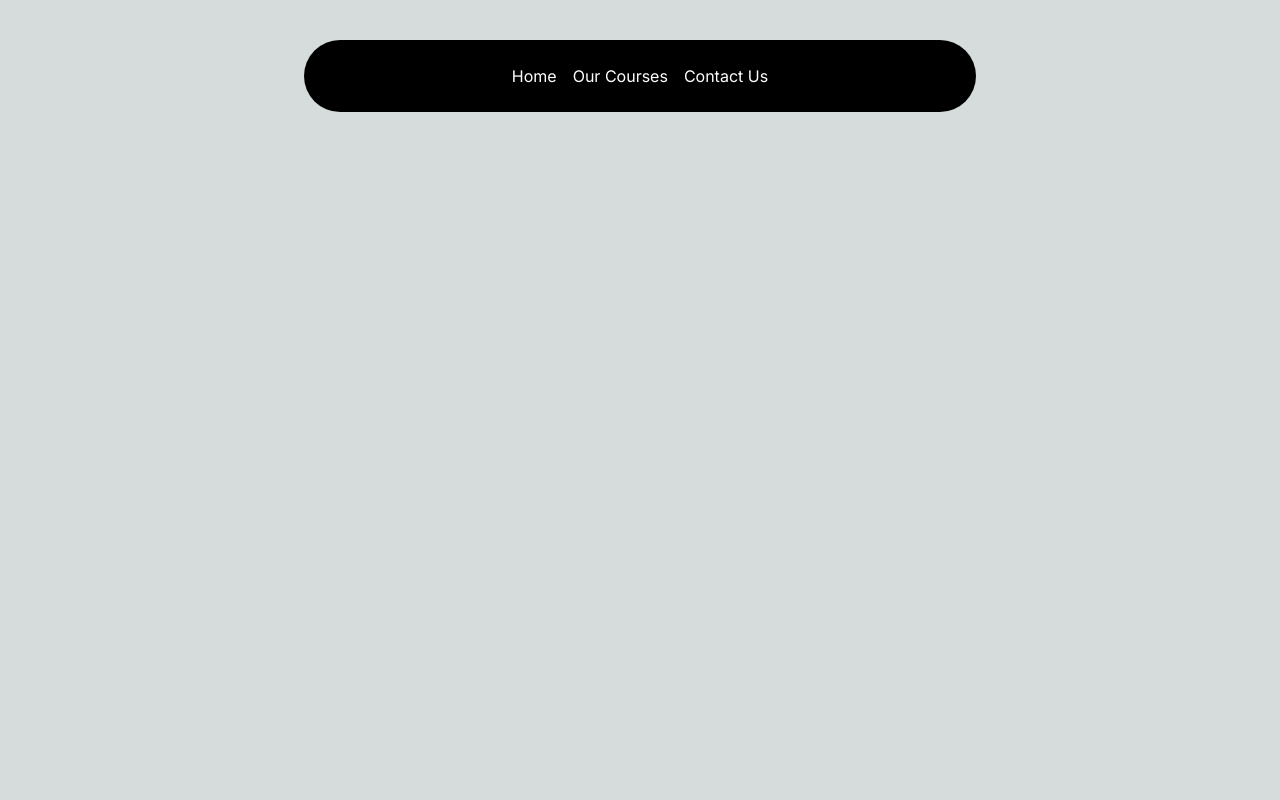
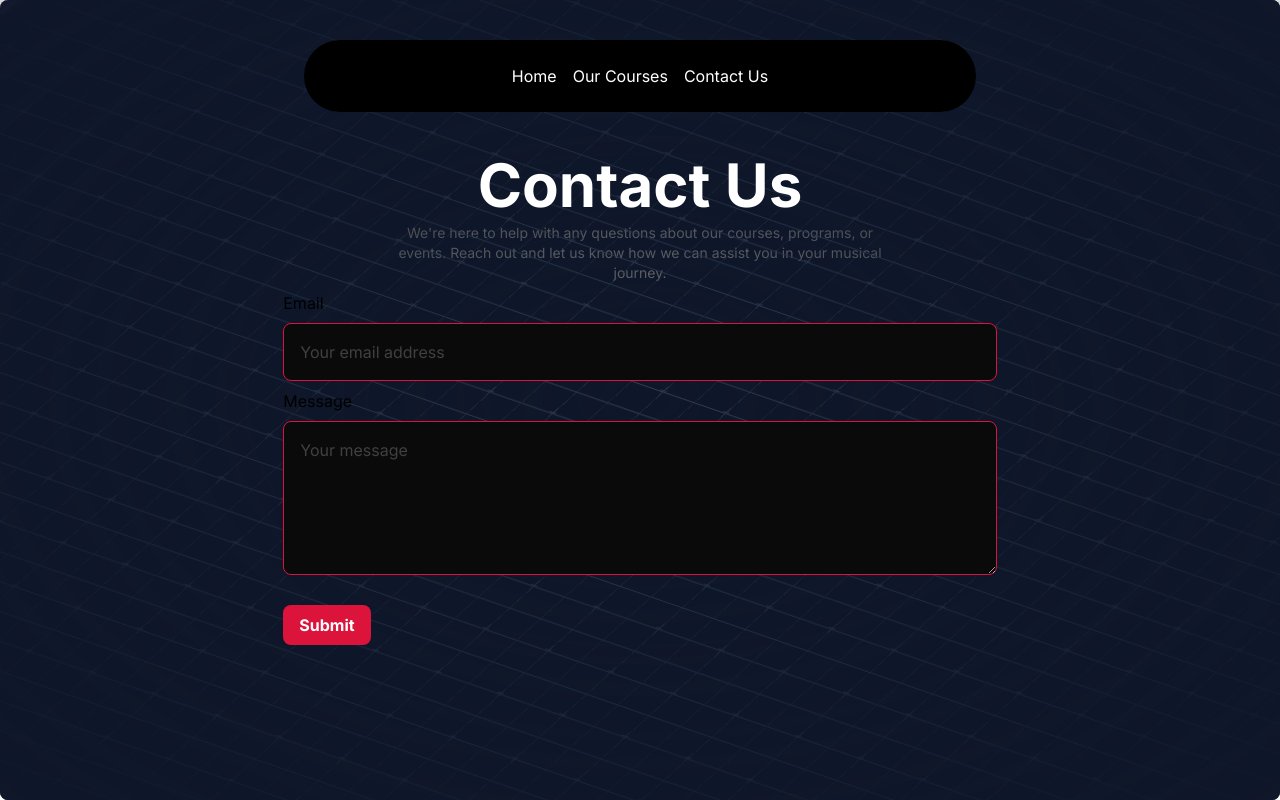
Before and after one commit to prahul25/music_courseapp, a Next.js app: page /contact in a window 1280 px wide. Built offline with nearby package versions, Linux system fonts and the light colour scheme.

Commit message:
completed contact-us section

```diff
--- a/src/app/contact/page.tsx
+++ b/src/app/contact/page.tsx
@@ -1,11 +1,43 @@
-import React from 'react'
+'use client'
+import { Boxes } from '@/components/ui/background-boxes'
+import React, { FormEvent } from 'react'
 
-function page() {
+function ContactPage() {
+  const [email,setEmail] = React.useState("")
+  const [text,setText] = React.useState("")
+  function submitHandler(event:FormEvent) {
+    event.preventDefault()
+    setEmail("")
+    setText("")
+    alert('Successfully form submitted')
+  }
   return (
-    <div>
+    <div className="h-screen relative w-full overflow-hidden bg-slate-900 flex flex-col items-center justify-center rounded-lg">
+      <div className="absolute inset-0 w-full h-full bg-slate-900 z-20 [mask-image:radial-gradient(transparent,white)] pointer-events-none" />
 
+      <Boxes/>
+      <div className='flex justify-center flex-col items-center'>
+          <h1 className='text-lg md:text-6xl text-white font-bold relative z-20'>Contact Us</h1>
+          <p className="text-neutral-500 max-w-lg mx-auto my-2 text-sm text-center">
+          We&apos;re here to help with any questions about our courses,
+          programs, or events. Reach out and let us know how we can assist you
+          in your musical journey.
+        </p>
+        <form onSubmit={submitHandler} className='relative z-20'>
+          <label htmlFor="mail" className='mt-10 mb-20'>Email</label>
+          <input type="email" name="mail" id="mail" value={email} onChange={(e) =>(setEmail(e.target.value))} placeholder="Your email address"
+            className="rounded-lg border border-neutral-800 my-2 dark:border-[#DC143C] focus:ring-2 focus:ring-teal-500 w-full p-4 bg-neutral-950 placeholder:text-neutral-700"
+            required/>
+          <label htmlFor="textTag">Message</label>
+          <textarea name="textTag" id="textTag" value={text} onChange={(e) =>(setText(e.target.value))} placeholder="Your message"
+            className="rounded-lg border border-neutral-800 my-2 dark:border-[#DC143C] focus:ring-2 focus:ring-teal-500 w-full p-4 bg-neutral-950 placeholder:text-neutral-700"
+            rows={5}
+            required></textarea>
+          <button type="submit" className='mt-4 bg-[#DC143C] hover:bg-[#a31232] text-white font-bold py-2 px-4 rounded-lg focus:bg-teal-500 transition-colors duration-300'>Submit</button>
+        </form>
+      </div>
     </div>
   )
 }
 
-export default page
+export default ContactPage
--- a/src/app/courses/page.tsx
+++ b/src/app/courses/page.tsx
@@ -1,6 +1,5 @@
 import React from 'react'
 import Image from "next/image";
-import Link from "next/link";
 import { CardBody, CardContainer, CardItem } from '@/components/ui/3d-card';
 import courseData from "@/data/music_courses.json"
 
@@ -23,17 +22,17 @@
       <div className='flex flex-wrap justify-center'>
         {courseData.courses.map((course)=>(
           <CardContainer key={course.id} className='inter-var m-6'>
-            <CardBody  className="bg-gray-50 relative group/card  dark:hover:shadow-2xl dark:hover:shadow-emerald-500/[0.1] dark:bg-black dark:border-white/[0.2] border-black/[0.1] w-auto sm:w-[30rem] h-auto rounded-xl p-6 border">
+            <CardBody  className="bg-gray-50 relative group/card dark:hover:shadow-2xl dark:hover:shadow-emerald-500/[0.1] dark:bg-[#800000] dark:border-[#DC143C] border-black/[0.1] w-auto sm:w-[30rem] h-auto rounded-xl p-6 border">
             <CardItem
           translateZ="50"
-          className="text-xl font-bold text-neutral-600 dark:text-white"
+          className="text-xl font-bold text-neutral-600 dark:text-[#F7E7CE]"
         >
           {course.title}
         </CardItem>
         <CardItem
           as="p"
           translateZ="60"
-          className="text-neutral-500 text-sm max-w-sm mt-2 dark:text-neutral-300"
+          className="text-[#C9C9C9] text-sm max-w-sm mt-2 dark:text-neutral-300"
         >
         {course.description}
         </CardItem>
--- /dev/null
+++ b/src/components/ui/background-boxes.tsx
@@ -0,0 +1,76 @@
+"use client";
+import React from "react";
+import { motion } from "framer-motion";
+import { cn } from "@/lib/utils";
+
+export const BoxesCore = ({ className, ...rest }: { className?: string }) => {
+  const rows = new Array(150).fill(1);
+  const cols = new Array(100).fill(1);
+  let colors = [
+    "--sky-300",
+    "--pink-300",
+    "--green-300",
+    "--yellow-300",
+    "--red-300",
+    "--purple-300",
+    "--blue-300",
+    "--indigo-300",
+    "--violet-300",
+  ];
+  const getRandomColor = () => {
+    return colors[Math.floor(Math.random() * colors.length)];
+  };
+
+  return (
+    <div
+      style={{
+        transform: `translate(-40%,-60%) skewX(-48deg) skewY(14deg) scale(0.675) rotate(0deg) translateZ(0)`,
+      }}
+      className={cn(
+        "absolute left-1/4 p-4 -top-1/4 flex  -translate-x-1/2 -translate-y-1/2 w-full h-full z-0 ",
+        className
+      )}
+      {...rest}
+    >
+      {rows.map((_, i) => (
+        <motion.div
+          key={`row` + i}
+          className="w-16 h-8  border-l  border-slate-700 relative"
+        >
+          {cols.map((_, j) => (
+            <motion.div
+              whileHover={{
+                backgroundColor: `var(${getRandomColor()})`,
+                transition: { duration: 0 },
+              }}
+              animate={{
+                transition: { duration: 2 },
+              }}
+              key={`col` + j}
+              className="w-16 h-8  border-r border-t border-slate-700 relative"
+            >
+              {j % 2 === 0 && i % 2 === 0 ? (
+                <svg
+                  xmlns="http://www.w3.org/2000/svg"
+                  fill="none"
+                  viewBox="0 0 24 24"
+                  strokeWidth="1.5"
+                  stroke="currentColor"
+                  className="absolute h-6 w-10 -top-[14px] -left-[22px] text-slate-700 stroke-[1px] pointer-events-none"
+                >
+                  <path
+                    strokeLinecap="round"
+                    strokeLinejoin="round"
+                    d="M12 6v12m6-6H6"
+                  />
+                </svg>
+              ) : null}
+            </motion.div>
+          ))}
+        </motion.div>
+      ))}
+    </div>
+  );
+};
+
+export const Boxes = React.memo(BoxesCore);
```
